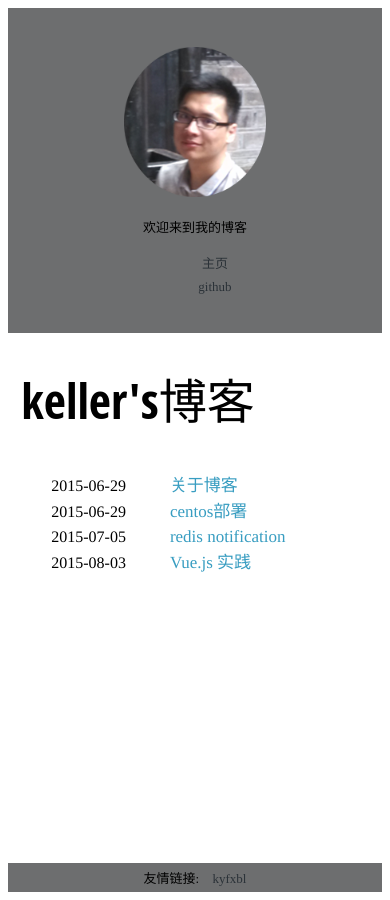
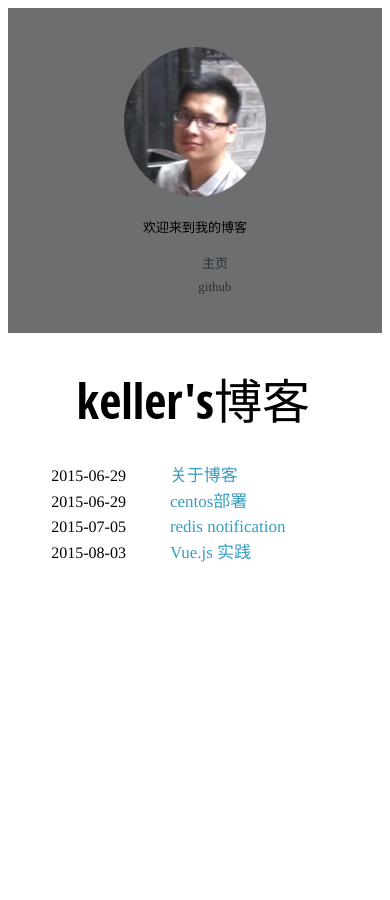
Before and after one commit to keller35/keller_blog, a website: page static/index.html in a window 390 px wide. After the commit the page ends 871 px from the top, so only its background shows below. Drawn offline with Linux system fonts and the light colour scheme.

Commit message:
修改友情链接和标题样式

```diff
--- a/bin/main.json
+++ b/bin/main.json
@@ -8,7 +8,7 @@
   "links": [
     {
       "name":"kyfxbl",
-      "href":"www.kyfxbl.com"
+      "href":"http://www.kyfxbl.com"
     }
   ]
 }
--- a/static/css/style.css
+++ b/static/css/style.css
@@ -151,10 +151,16 @@ span.list_title a{
         padding: 5%;
         text-align: center;
     }
+    section #index_title{
+        margin: 30px auto;
+        font: 48px 'Open Sans Condensed', sans-serif;
+        text-align: center;
+    }
     #link{
-        position: relative;
-        width: 100%;
-        background: rgba(100, 101, 102, 0.94);
+        display: none;
+        /*position: relative;*/
+        /*width: 100%;*/
+        /*background: rgba(100, 101, 102, 0.94);*/
     }
     section{
         left: 2px;
--- a/static/index.html
+++ b/static/index.html
@@ -80,7 +80,7 @@
 		<div id="link">
 			友情链接:
 
-			<a href="www.kyfxbl.com">
+			<a href="http://www.kyfxbl.com">
 				kyfxbl
 			</a>
 
```
Also changed, not shown: static/about-this-blog.html (+1 -1 lines), static/centos-deploy.html (+1 -1 lines), static/redis-notification.html (+1 -1 lines), static/vue-practice.html (+1 -1 lines).
